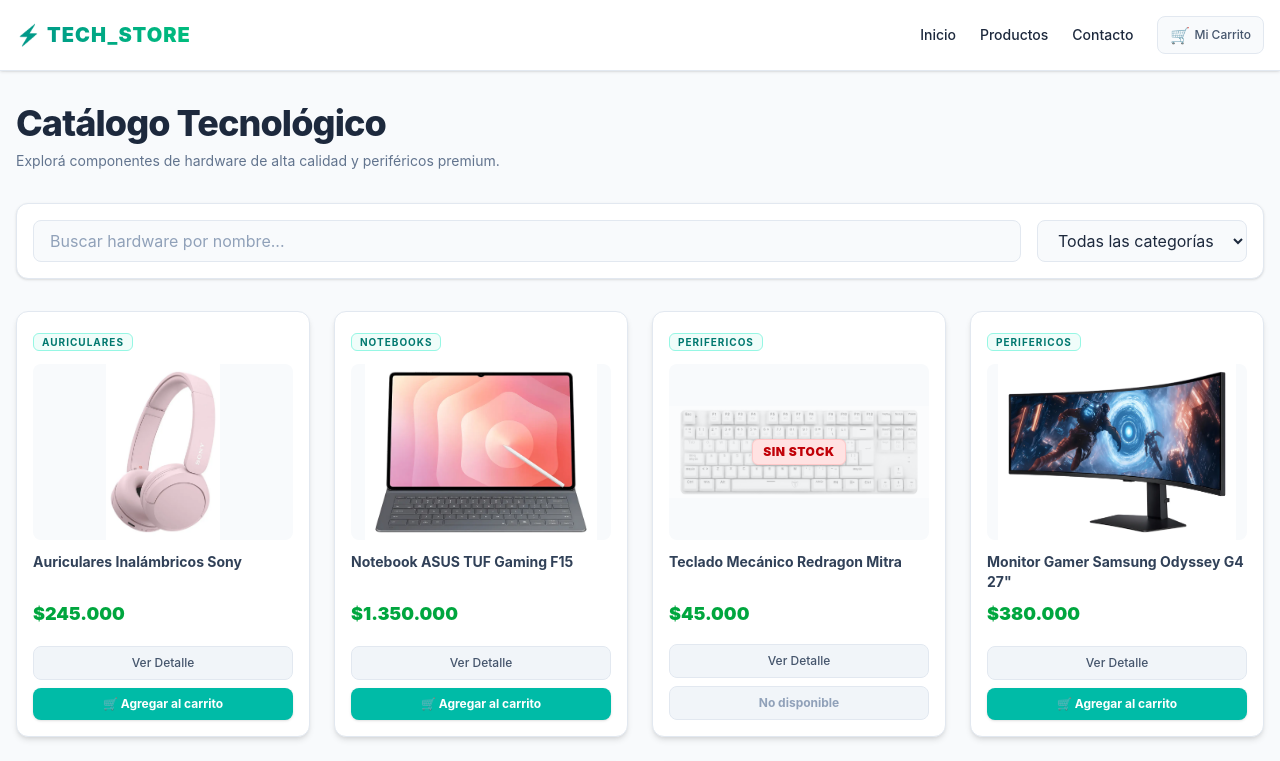
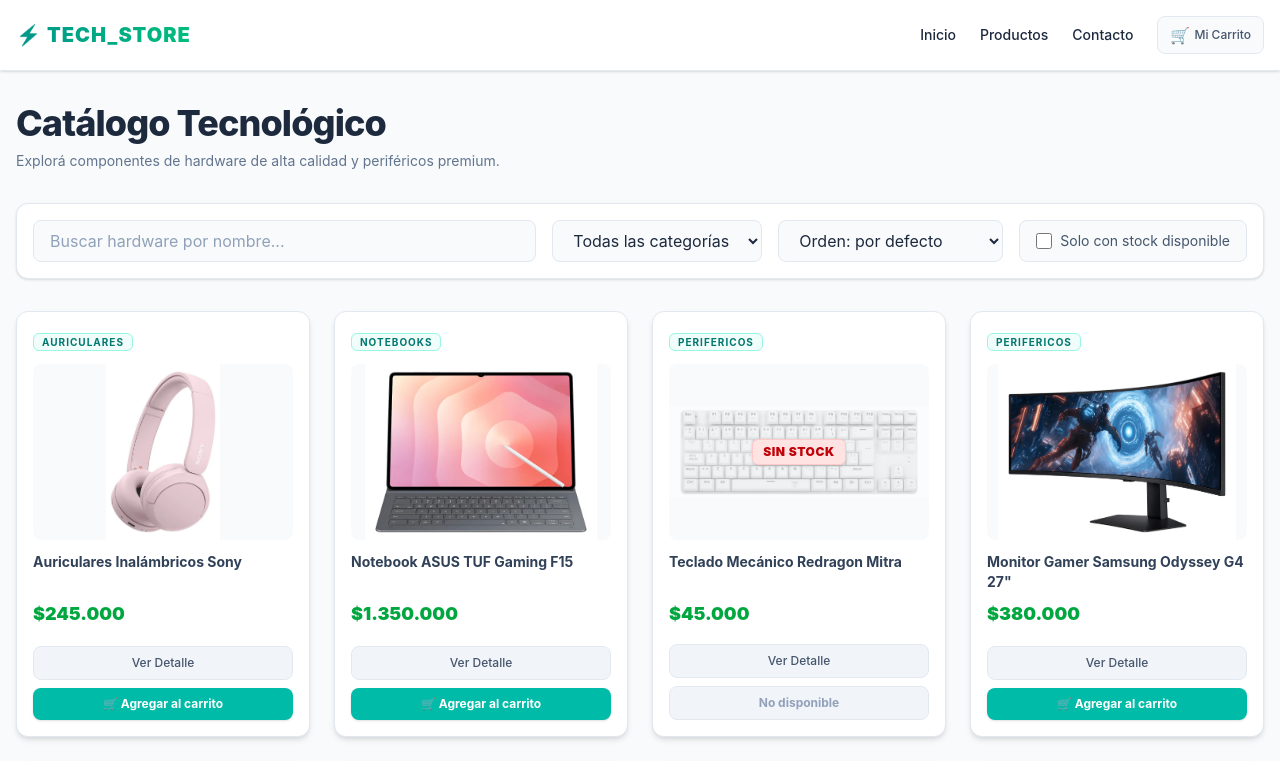
Before and after one commit to magalipgutierrez/CIU-TECH_STORE, a React (Vite) app: page /productos in a window 1280 px wide. Shown: the top 761 px of the page. Built offline with nearby package versions, Linux system fonts and the light colour scheme.

Commit message:
mostrar la cantidad total en el carrito y añadi un filtro/orden adicional en productos “Solo con stock disponible”

```diff
--- a/src/App.jsx
+++ b/src/App.jsx
@@ -83,6 +83,7 @@
                   modificarCantidad={modificarCantidad}
                   eliminarDelCarrito={eliminarDelCarrito}
                   totalPrecio={totalPrecio}
+                  totalProductos={totalProductos}
                   vaciarCarrito={vaciarCarrito}
                 />
               }
--- a/src/pages/Carrito.jsx
+++ b/src/pages/Carrito.jsx
@@ -1,7 +1,7 @@
 import { Link } from 'react-router-dom';
 import CarritoItem from '../components/CarritoItem';
 
-export default function Carrito({ carrito, modificarCantidad, eliminarDelCarrito, totalPrecio }) {
+export default function Carrito({ carrito, modificarCantidad, eliminarDelCarrito, totalPrecio, totalProductos }) {
   const carritoVacio = carrito.length === 0;
 
   return (
@@ -35,9 +35,15 @@
           {/* Caja de Resumen de Totales */}
           <div className="bg-white p-6 rounded-2xl border border-slate-200 space-y-6 shadow-sm">
             <h3 className="text-base font-bold text-slate-800 border-b border-slate-100 pb-3">Resumen de Compra</h3>
-            <div className="flex justify-between items-center text-sm">
-              <span className="text-slate-500">Total Neto:</span>
-              <span className="text-xl font-black text-emerald-600">${totalPrecio.toLocaleString('es-AR')}</span>
+            <div className="space-y-2 text-sm text-slate-600">
+              <div className="flex justify-between items-center">
+                <span>Cantidad total de productos</span>
+                <span className="font-bold text-slate-800">{totalProductos}</span>
+              </div>
+              <div className="flex justify-between items-center">
+                <span>Total Neto</span>
+                <span className="text-xl font-black text-emerald-600">${totalPrecio.toLocaleString('es-AR')}</span>
+              </div>
             </div>
 
             <Link
--- a/src/pages/DetalleProducto.jsx
+++ b/src/pages/DetalleProducto.jsx
@@ -46,7 +46,7 @@
             <div className="pt-2 flex items-baseline space-x-4">
               <span className="text-3xl font-black text-emerald-600">${producto.precio.toLocaleString('es-AR')}</span>
               <span className={`text-xs font-semibold ${sinStock ? 'text-red-500' : 'text-slate-500'}`}>
-                {sinStock ? '❌ Sin unidades' : `✔️ Stock disponible: ${producto.stock} uds`}
+                {sinStock ? '❌ Sin unidades' : `✔️ Stock disponible: ${producto.stock} unidades`}
               </span>
             </div>
           </div>
--- a/src/pages/Productos.jsx
+++ b/src/pages/Productos.jsx
@@ -5,12 +5,21 @@
 export default function Productos({ onAgregar }) {
   const [busqueda, setBusqueda] = useState('');
   const [categoriaSel, setCategoriaSel] = useState('Todas');
+  const [soloStock, setSoloStock] = useState(false);
+  const [orden, setOrden] = useState('relevancia');
 
-  const productosFiltrados = productos.filter((prod) => {
-    const coincideTexto = prod.nombre.toLowerCase().includes(busqueda.toLowerCase());
-    const coincideCat = categoriaSel === 'Todas' || prod.categoria === categoriaSel;
-    return coincideTexto && coincideCat;
-  });
+  const productosFiltrados = productos
+    .filter((prod) => {
+      const coincideTexto = prod.nombre.toLowerCase().includes(busqueda.toLowerCase());
+      const coincideCat = categoriaSel === 'Todas' || prod.categoria === categoriaSel;
+      const coincideStock = !soloStock || prod.stock > 0;
+      return coincideTexto && coincideCat && coincideStock;
+    })
+    .sort((a, b) => {
+      if (orden === 'menor') return a.precio - b.precio;
+      if (orden === 'mayor') return b.precio - a.precio;
+      return a.id - b.id;
+    });
 
   return (
     <div className="space-y-8">
@@ -35,10 +44,31 @@
           className="bg-slate-50 border border-slate-200 rounded-lg px-4 py-2 text-slate-800 focus:outline-none focus:border-teal-500 transition-colors"
         >
           <option value="Todas">Todas las categorías</option>
+          <option value="Auriculares">Auriculares</option>
           <option value="Componentes">Componentes</option>
           <option value="Notebooks">Notebooks</option>
           <option value="Perifericos">Periféricos</option>
         </select>
+
+        <select
+          value={orden}
+          onChange={(e) => setOrden(e.target.value)}
+          className="bg-slate-50 border border-slate-200 rounded-lg px-4 py-2 text-slate-800 focus:outline-none focus:border-teal-500 transition-colors"
+        >
+          <option value="relevancia">Orden: por defecto</option>
+          <option value="menor">Precio: menor a mayor</option>
+          <option value="mayor">Precio: mayor a menor</option>
+        </select>
+
+        <label className="flex items-center gap-2 text-sm text-slate-600 bg-slate-50 border border-slate-200 rounded-lg px-4 py-2 cursor-pointer">
+          <input
+            type="checkbox"
+            checked={soloStock}
+            onChange={(e) => setSoloStock(e.target.checked)}
+            className="h-4 w-4 rounded border-slate-300 text-teal-600 focus:ring-teal-500"
+          />
+          Solo con stock disponible
+        </label>
       </div>
 
       {/* Grilla Responsive de Componentes */}
```
Also changed, not shown: 1 other file (tests, documents, lock files or other folders).
